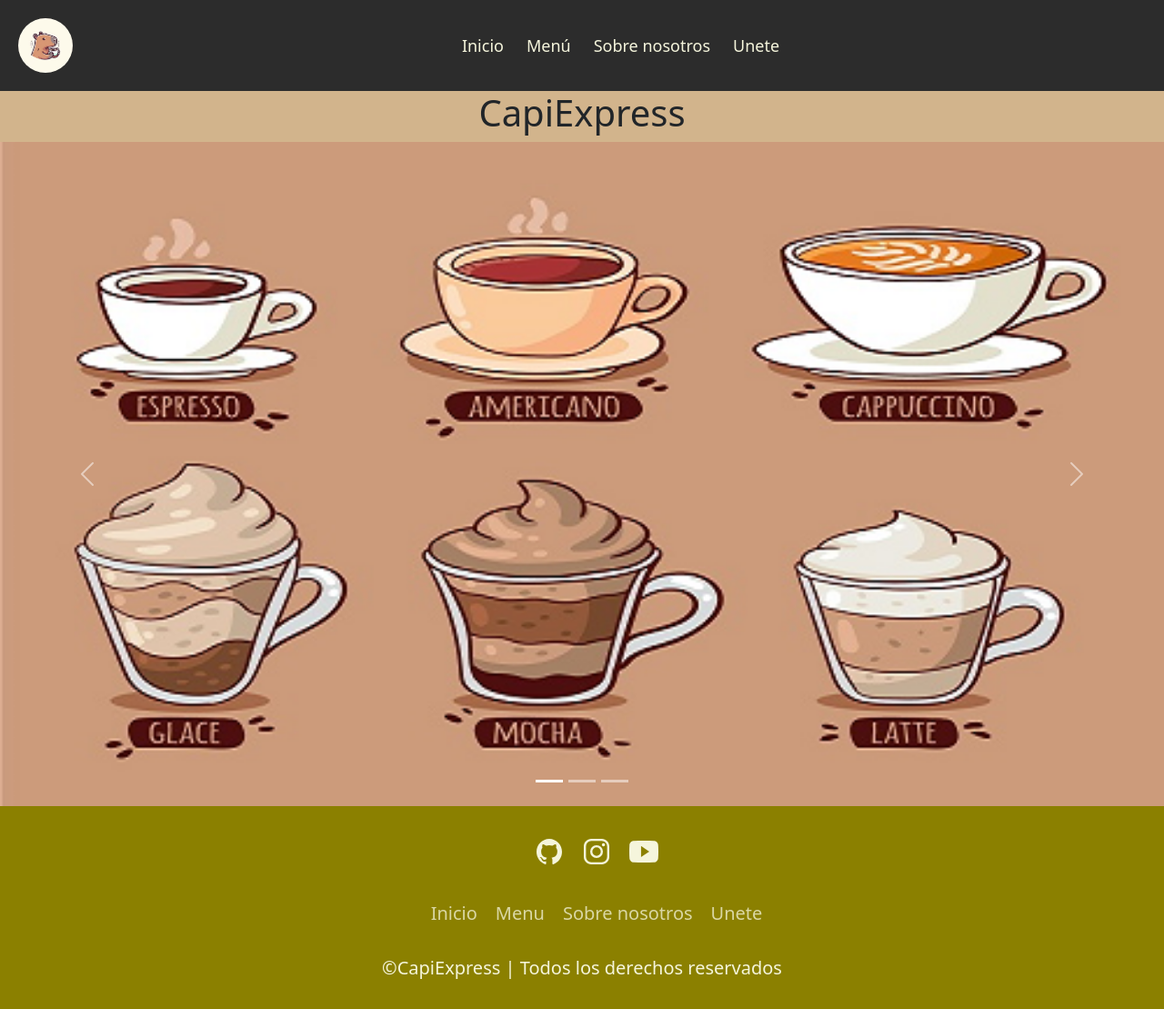
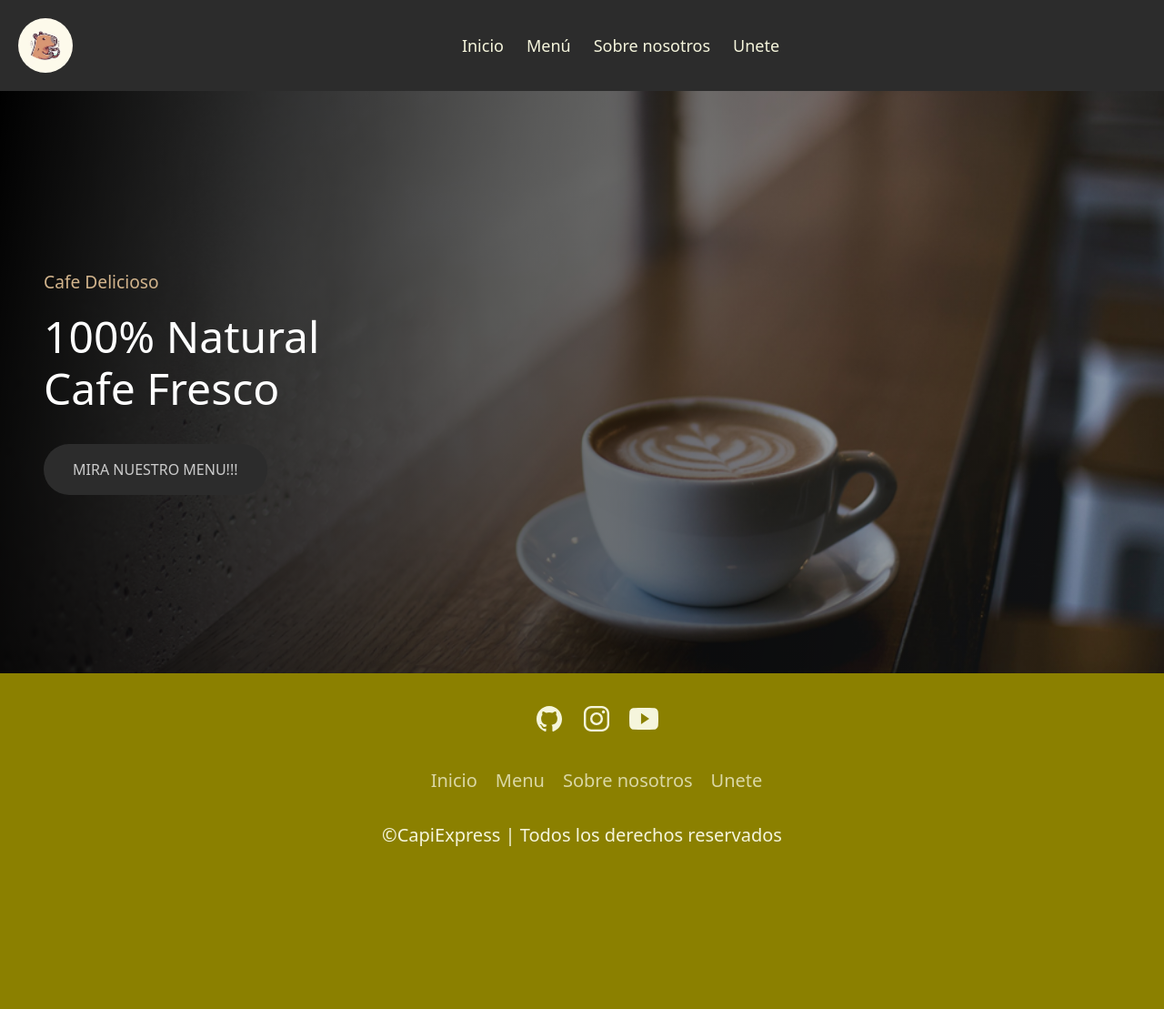
Before and after one commit to Majestic-Pako/CapiExpress, a PHP site: page / in a window 1280 px wide. Shown: the whole page at 91% size. After the commit the page ends 930 px from the top, so only its background shows below. Run offline with PHP 8.4, Linux system fonts and the light colour scheme.

Commit message:
Portada de inicio
Cambie la portada de inicio de la pagina volo alto el carrusel pipipi

```diff
--- a/CSS/estilos.css
+++ b/CSS/estilos.css
@@ -86,11 +86,58 @@ main {
     text-align: center;
     background-color: #D2B48C;
     flex: 1;
+    width: 100%;
 }
 
 header, main, footer {
     margin: 0;
     padding: 0;
+}
+
+.banner {
+    background-image: linear-gradient(100deg, #000000, #00000020), url('../img/banner.png');
+    height: 40rem;
+    background-size: cover;
+    background-position: center;
+    display: flex;
+    align-items: center;
+    justify-content: flex-start;
+    padding-left: 3rem;
+}
+
+.content-banner {
+    max-width: 40rem;
+    padding: 0;
+    text-align: left;
+}
+
+.content-banner p {
+    color: #D2B48C;
+    font-size: 1.2rem;
+    margin-bottom: 1rem;
+    font-weight: 500;
+}
+
+.content-banner h2 {
+    color: #fff;
+    font-size: 3rem;
+    font-weight: 500;
+    line-height: 1.2;
+}
+
+.content-banner a {
+    margin-top: 1.5rem;
+    text-decoration: none;
+    color: #ccc;
+    background-color: #2C2C2C;
+    display: inline-block;
+    padding: 1rem 2rem;
+    text-transform: uppercase;
+    border-radius: 3rem;
+}
+.content-banner  a:hover{
+    background-color: #D2B48C;
+    color: #2C2C2C;
 }
 .extra1 {
     font-size: 32px;
@@ -401,6 +448,7 @@ header, main, footer {
     background-color: #6f6a00;
     transform: scale(1.05);
 }
+
 .footer{
     position: relative;
     width: 100%;
--- a/Index.php
+++ b/Index.php
@@ -13,7 +13,7 @@
             <div class = "navi">
                 <img src="img/Capi.png" alt="">
             </div>
-            <ul>
+            <ul class="menu">
                 <li><a href="Index.php">Inicio</a></li>
                 <li><a href="Menu.php">Menú</a></li>
                 <li><a href="Historia.php">Sobre nosotros</a></li>
@@ -22,33 +22,13 @@
         </nav>
     </header>
     <main>
-        <h1>CapiExpress</h1>
-        <div id="carouselExampleIndicators" class="carousel slide">
-            <div class="carousel-indicators">
-                <button type="button" data-bs-target="#carouselExampleIndicators" data-bs-slide-to="0" class="active" aria-current="true" aria-label="Slide 1"></button>
-                <button type="button" data-bs-target="#carouselExampleIndicators" data-bs-slide-to="1" aria-label="Slide 2"></button>
-                <button type="button" data-bs-target="#carouselExampleIndicators" data-bs-slide-to="2" aria-label="Slide 3"></button>
+        <section class="banner">
+            <div class="content-banner">
+                <p>Cafe Delicioso</p>
+                <h2>100% Natural <br>Cafe Fresco</h2>
+                <a href="Menu.php">Mira Nuestro Menu!!!</a>
             </div>
-            <div class="carousel-inner">
-                <div class="carousel-item active">
-                    <img src="img/cal1.png" class="d-block w-100" alt="calidad">
-                </div>
-                <div class="carousel-item">
-                    <img src="img/interior.png" class="d-block w-100" alt="interior">
-                </div>
-                <div class="carousel-item">
-                    <img src="img/local-f.png" class="d-block w-100" alt="local">
-                </div>
-            </div>
-            <button class="carousel-control-prev" type="button" data-bs-target="#carouselExampleIndicators" data-bs-slide="prev">
-                <span class="carousel-control-prev-icon" aria-hidden="true"></span>
-                <span class="visually-hidden">Previous</span>
-            </button>
-            <button class="carousel-control-next" type="button" data-bs-target="#carouselExampleIndicators" data-bs-slide="next">
-                <span class="carousel-control-next-icon" aria-hidden="true"></span>
-                <span class="visually-hidden">Next</span>
-            </button>
-        </div>
+        </section>
     </main>
     <footer class="footer">
         <ul class="social-icon">
```
Also changed, not shown: img/banner.png (added).
